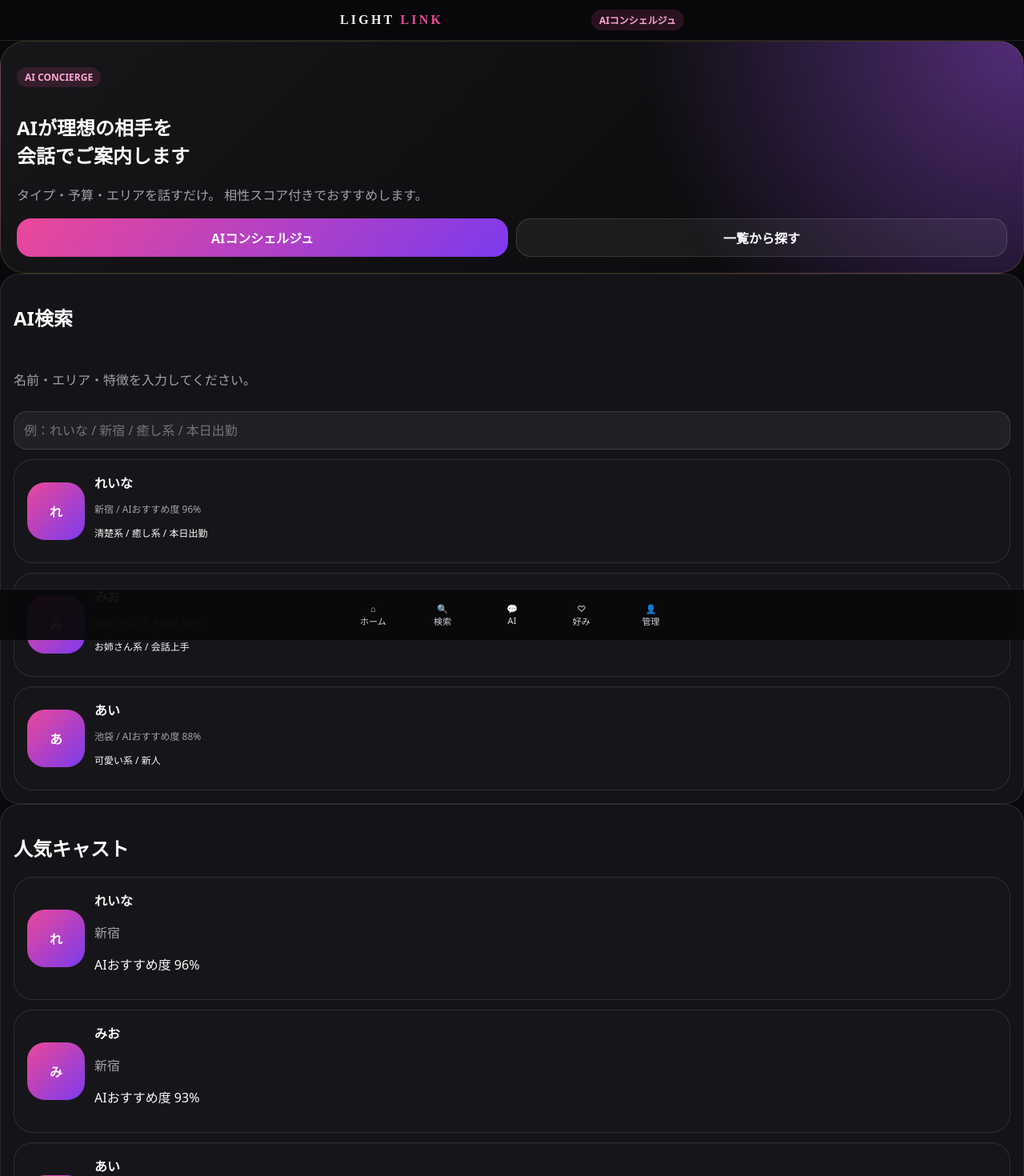
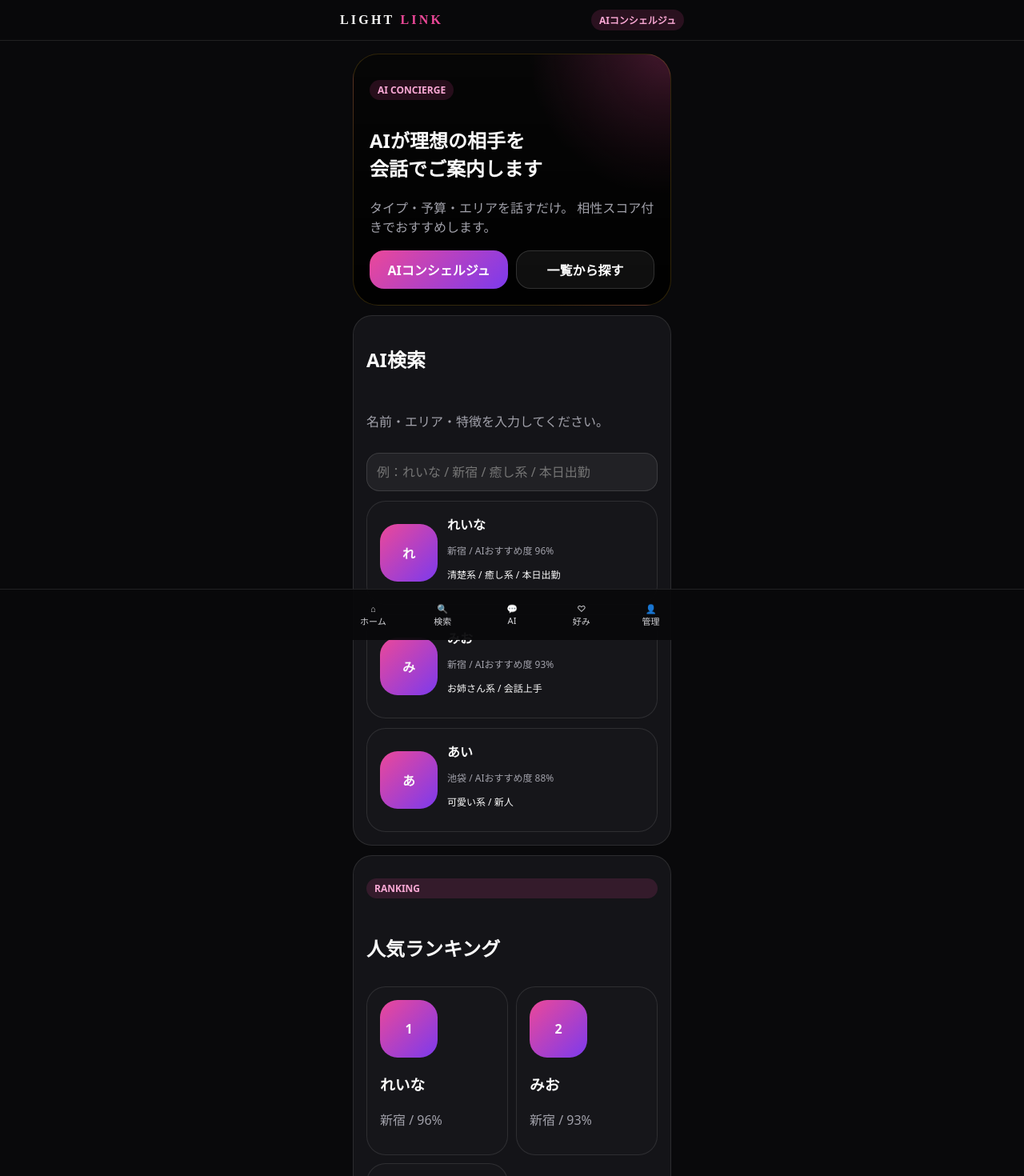
Before and after one commit to misa0324111-cmd/light-link, a Next.js app: page /welcome in a window 1280 px wide. Shown: the top 1470 px of the page at 80% size. Built offline with nearby package versions, Linux system fonts and the light colour scheme; no server answers.

Commit message:
Update home to gravure magazine style

```diff
--- a/app/welcome/page.tsx
+++ b/app/welcome/page.tsx
@@ -5,12 +5,20 @@ import { AiSearchBar } from '@/components/AiSearchBar'
 import { talents } from '@/lib/data'
 
 export default function Welcome() {
+  const ranking = talents.slice(0, 3)
+
   return (
     <>
       <Header />
 
-      <main className="page_grid">
-        <section className="hero">
+      <main className="page grid">
+        <section
+          className="hero"
+          style={{
+            background:
+              'linear-gradient(180deg, rgba(0,0,0,.25), rgba(0,0,0,.92)), radial-gradient(circle at top right, rgba(236,72,153,.35), transparent 35%), #080808',
+          }}
+        >
           <p className="badge">AI CONCIERGE</p>
 
           <h1>
@@ -37,31 +45,22 @@ export default function Welcome() {
 
         <AiSearchBar />
 
-        <section className="card">
-          <h2>人気キャスト</h2>
+        <section className="card grid">
+          <p className="badge">RANKING</p>
+          <h2>人気ランキング</h2>
 
-          <div className="grid">
-            {talents.slice(0, 3).map((talent) => (
+          <div className="split">
+            {ranking.map((talent, index) => (
               <Link
                 key={talent.id}
                 href={`/talents/${talent.id}`}
-                className="card talent"
+                className="card"
               >
-                <div className="avatar">
-                  {talent.name[0]}
-                </div>
-
-                <div>
-                  <b>{talent.name}</b>
-
-                  <p className="muted">
-                    {talent.area}
-                  </p>
-
-                  <p>
-                    AIおすすめ度 {talent.aiScore}%
-                  </p>
-                </div>
+                <div className="avatar">{index + 1}</div>
+                <h3>{talent.name}</h3>
+                <p className="muted">
+                  {talent.area} / {talent.aiScore}%
+                </p>
               </Link>
             ))}
           </div>
```
